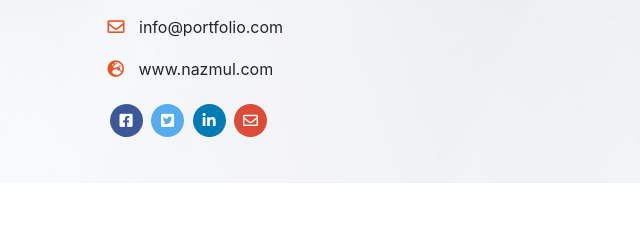
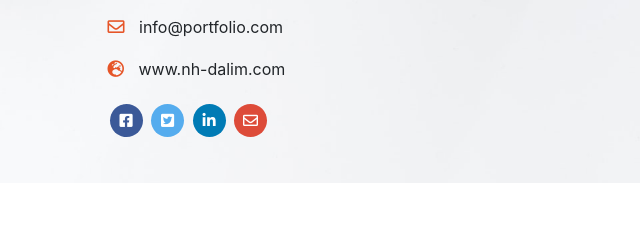
Before and after one commit to dali0023/Final-Bootstrap-Project, a plain HTML site: page index.html in a window 1280 px wide. Shown: the part 211-438 px from the top of the page, 640-1280 px from the left. Drawn offline with nearby package versions, Linux system fonts and the light colour scheme.

Commit message:
Update index.html
edit portfolio url

```diff
--- a/index.html
+++ b/index.html
@@ -65,7 +65,7 @@
             <ul>
               <li><i class="fas fa-phone-alt"></i> +8801741939938</li>
               <li><i class="far fa-envelope"></i> info@portfolio.com</li>
-              <li><i class="fas fa-globe-europe"></i> www.nazmul.com</li>
+              <li><i class="fas fa-globe-europe"></i> www.nh-dalim.com</li>
             </ul>
             <p>
               <a href="#"><i class="fab fa-facebook-square"></i></a>
```
